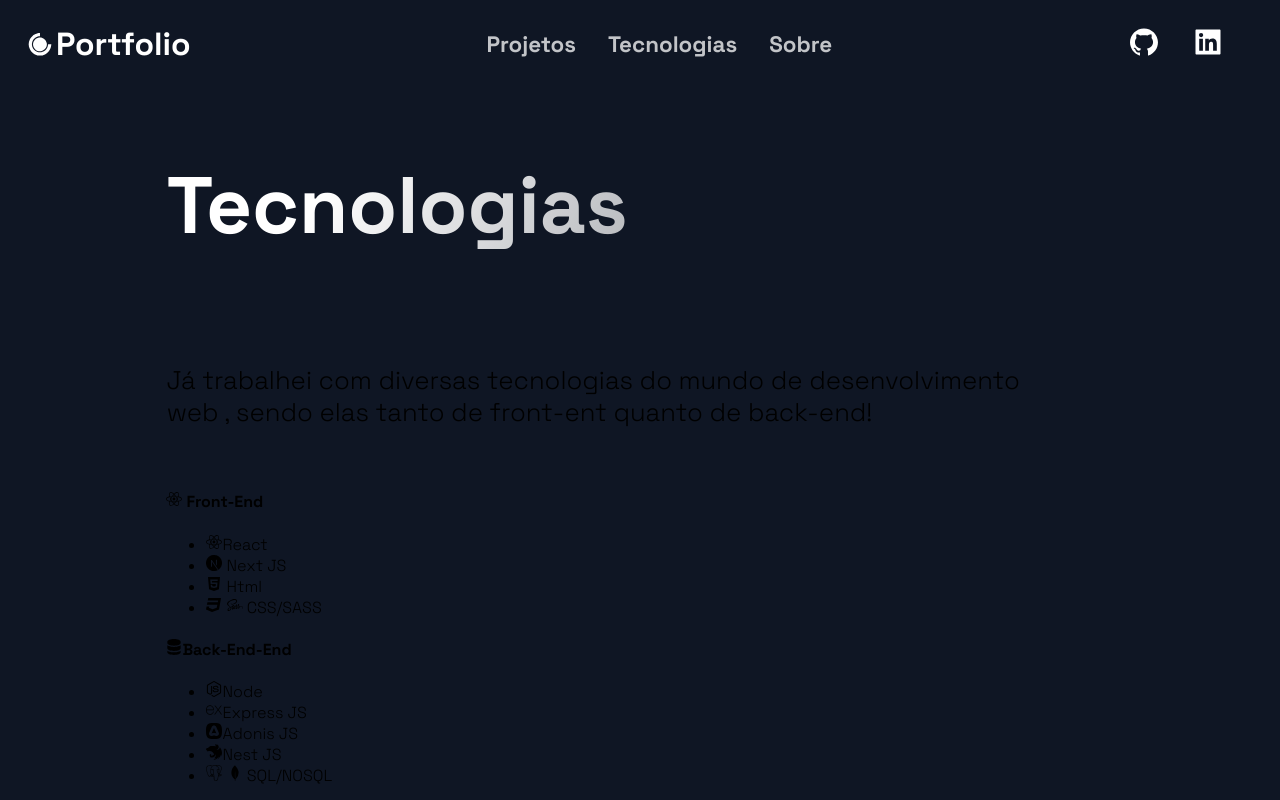
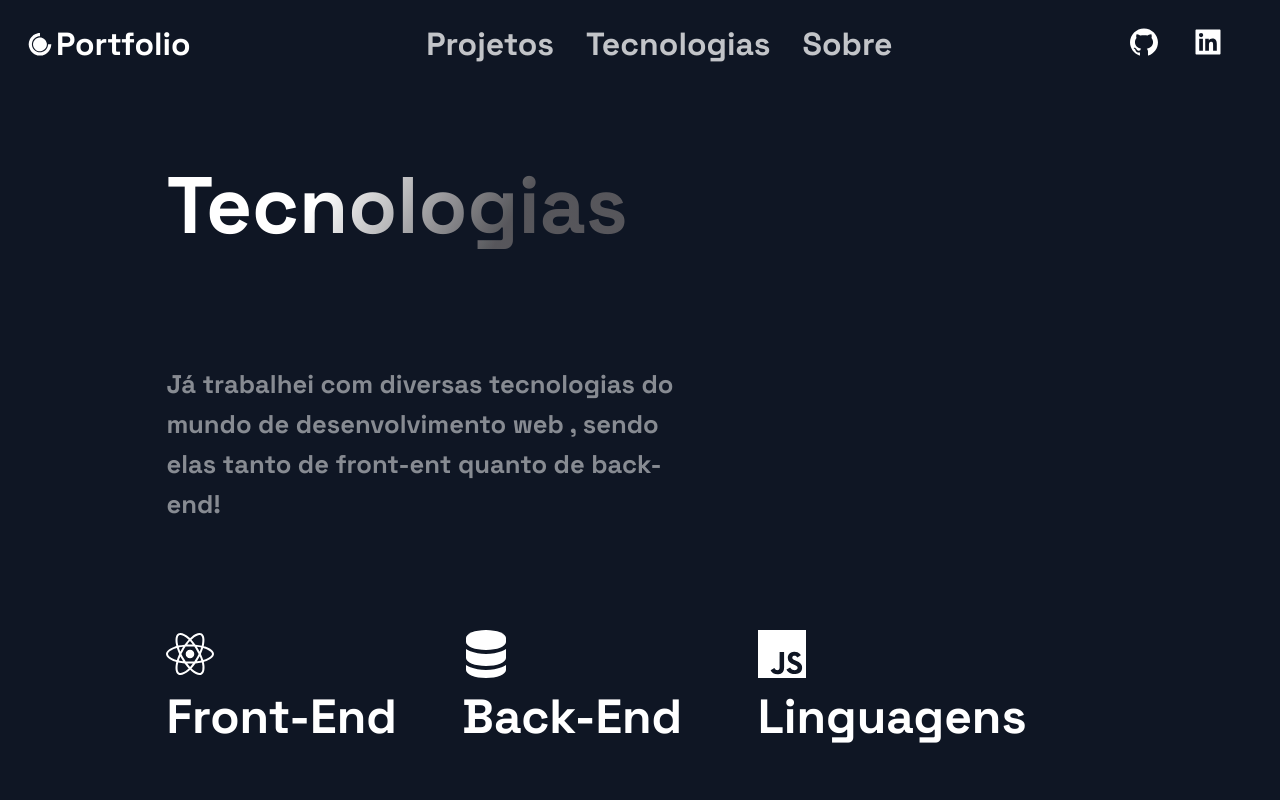
Before and after one commit to ewertonribeiro/ewerton_portfolio, a Next.js app: page /tecnologias in a window 1280 px wide. Shown: the top 800 px of the page. Built offline with nearby package versions, Linux system fonts and the light colour scheme.

Commit message:
Estilização inicial da pagina de tecnologias

```diff
--- a/Components/SectionTitle/index.tsx
+++ b/Components/SectionTitle/index.tsx
@@ -1,5 +1,5 @@
 import { ReactNode } from "react";
-import styles from "../../styles/Title/style.module.css";
+import styles from "../../styles/title.module.css";
 
 type props = {
   children: ReactNode;
--- a/pages/tecnologias.tsx
+++ b/pages/tecnologias.tsx
@@ -29,7 +29,7 @@ const TecnologiesPage = () => {
           Já trabalhei com diversas tecnologias do mundo de desenvolvimento web
           , sendo elas tanto de front-ent quanto de back-end!
         </p>
-        <footer>
+        <footer className={styles.tecnologies_footer}>
           <div>
             <h4>
               <FaReact /> Front-End
@@ -54,7 +54,7 @@ const TecnologiesPage = () => {
           <div>
             <h4>
               <BsServer />
-              Back-End-End
+              Back-End
             </h4>
             <ul>
               <li>
@@ -79,7 +79,10 @@ const TecnologiesPage = () => {
             </ul>
           </div>
           <div>
-            <h4>Linguagens</h4>
+            <h4>
+              <SiJavascript />
+              Linguagens
+            </h4>
             <ul>
               <li>
                 <SiJavascript /> Javascript
--- a/styles/Header.module.css
+++ b/styles/Header.module.css
@@ -24,7 +24,7 @@
 }
 
 .link_nav {
-  font-size: 1.4rem;
+  font-size: 2rem;
   font-weight: bolder;
 }
 
--- a/styles/Tecnologies-Page.module.css
+++ b/styles/Tecnologies-Page.module.css
@@ -1,5 +1,6 @@
 .tecnologies_page {
   flex-direction: column;
+  margin-bottom: 4rem;
 }
 
 .tecnologies_page h1 {
@@ -7,6 +8,39 @@
 }
 
 .tecnologies_page p {
-  font-weight: 500;
+  color: rgba(255, 255, 255, 0.5);
+  font-weight: 600;
   font-size: 1.6rem;
+  line-height: 2.5rem;
+  width: 60%;
 }
+
+.tecnologies_footer {
+  display: grid;
+  grid-template-columns: 33% 33% 33%;
+}
+
+.tecnologies_footer div h4 {
+  display: flex;
+  flex-direction: column;
+  gap: 0.5rem;
+  color: #ffff;
+  font-size: 3rem;
+}
+
+.tecnologies_footer div ul {
+  color: rgba(255, 255, 255, 0.5);
+  font-size: 1.4rem;
+  font-weight: bold;
+  display: flex;
+  flex-direction: column;
+  list-style: none;
+}
+
+.tecnologies_footer div ul li {
+  padding: 10px 8px;
+  display: flex;
+  gap: 0.8rem;
+  align-items: center;
+  margin-left: -3rem;
+}
--- a/styles/Title/style.module.css
+++ b/styles/title.module.css
@@ -2,7 +2,7 @@
   background: linear-gradient(
     121.57deg,
     #ffffff 18.77%,
-    rgba(255, 255, 255, 0.66) 60.15%
+    rgba(124, 120, 120, 0.66) 40.15%
   );
   background-clip: text;
   -webkit-background-clip: text;
```
